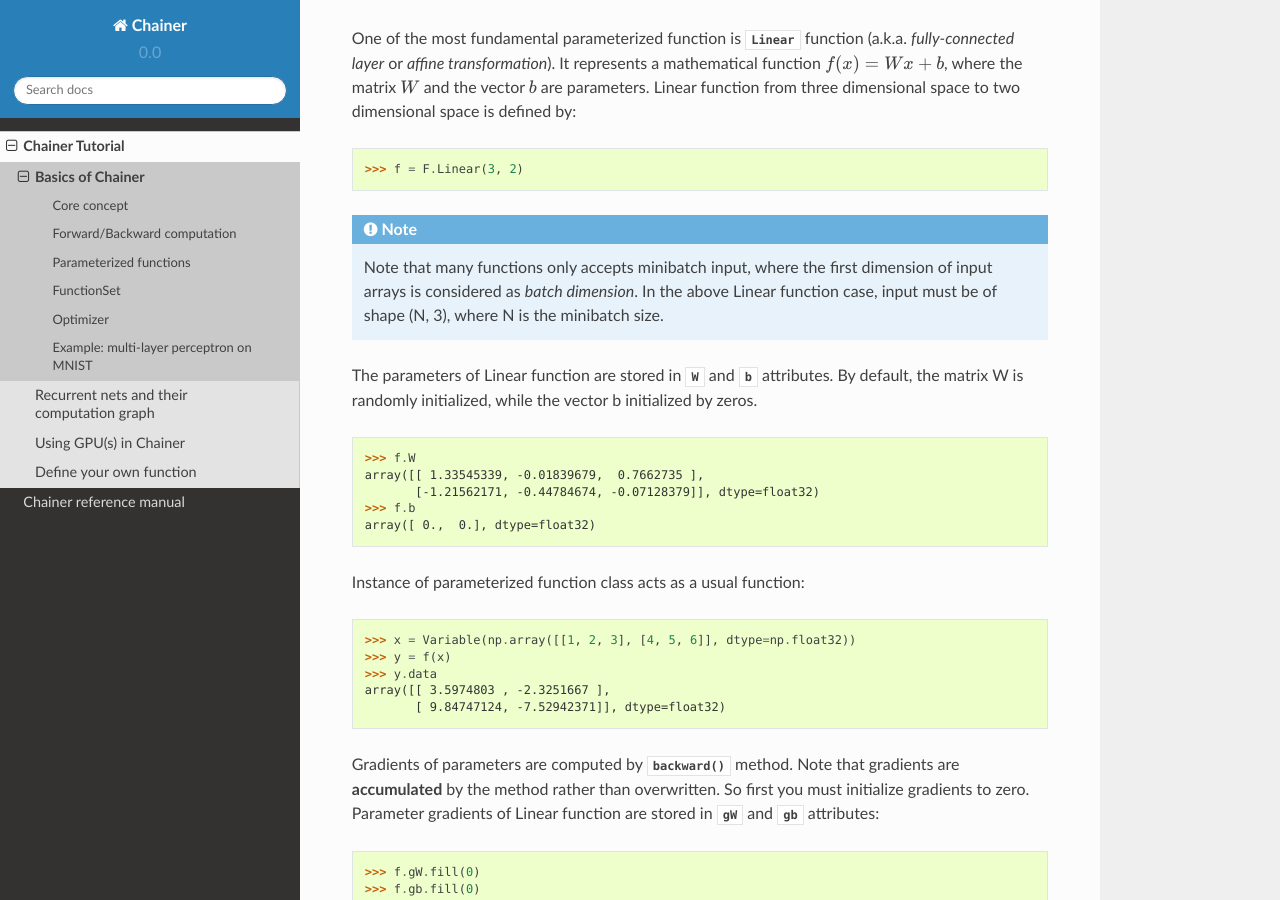
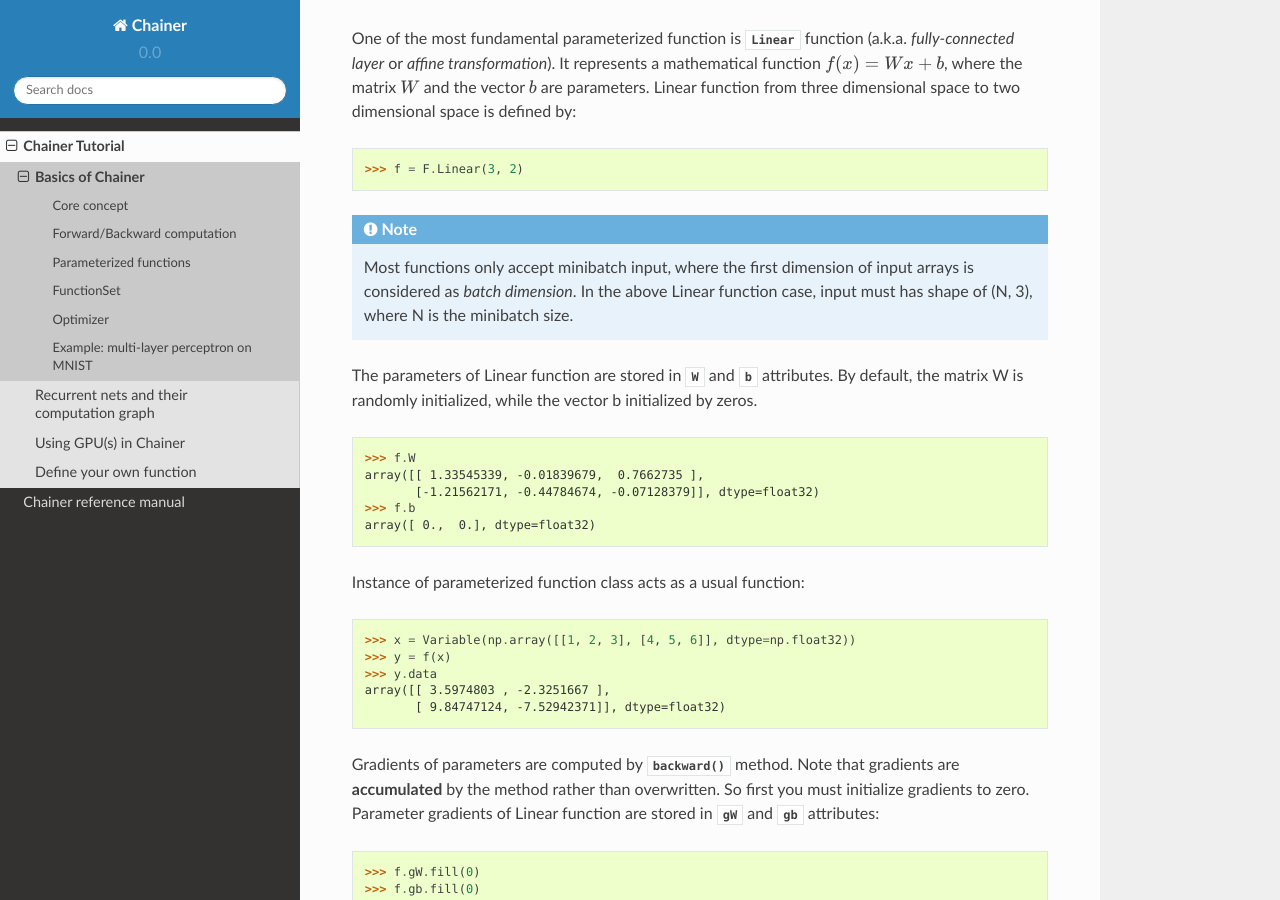
Before and after one commit to mitmul/intel-chainer, a Sphinx documentation site: the page built from docs/source/tutorial/basic.rst, in a window 1280 px wide and 900 px high, scrolled down 2935 px. Built offline with Sphinx 7.4.7 and the Read the Docs theme 2.0.0, drawn with Linux system fonts in a browser that asks for light colours.

Commit message:
Remove wording "of the shape" Wordings like "of the form" seem mathematical dialect.

```diff
--- a/docs/source/tutorial/basic.rst
+++ b/docs/source/tutorial/basic.rst
@@ -130,8 +130,8 @@
 
 .. note::
 
-   Note that many functions only accepts minibatch input, where the first dimension of input arrays is considered as *batch dimension*.
-   In the above Linear function case, input must be of shape (N, 3), where N is the minibatch size.
+   Most functions only accept minibatch input, where the first dimension of input arrays is considered as *batch dimension*.
+   In the above Linear function case, input must has shape of (N, 3), where N is the minibatch size.
 
 The parameters of Linear function are stored in :attr:`~functions.Linear.W` and :attr:`~functions.Linear.b` attributes.
 By default, the matrix W is randomly initialized, while the vector b initialized by zeros.
```
